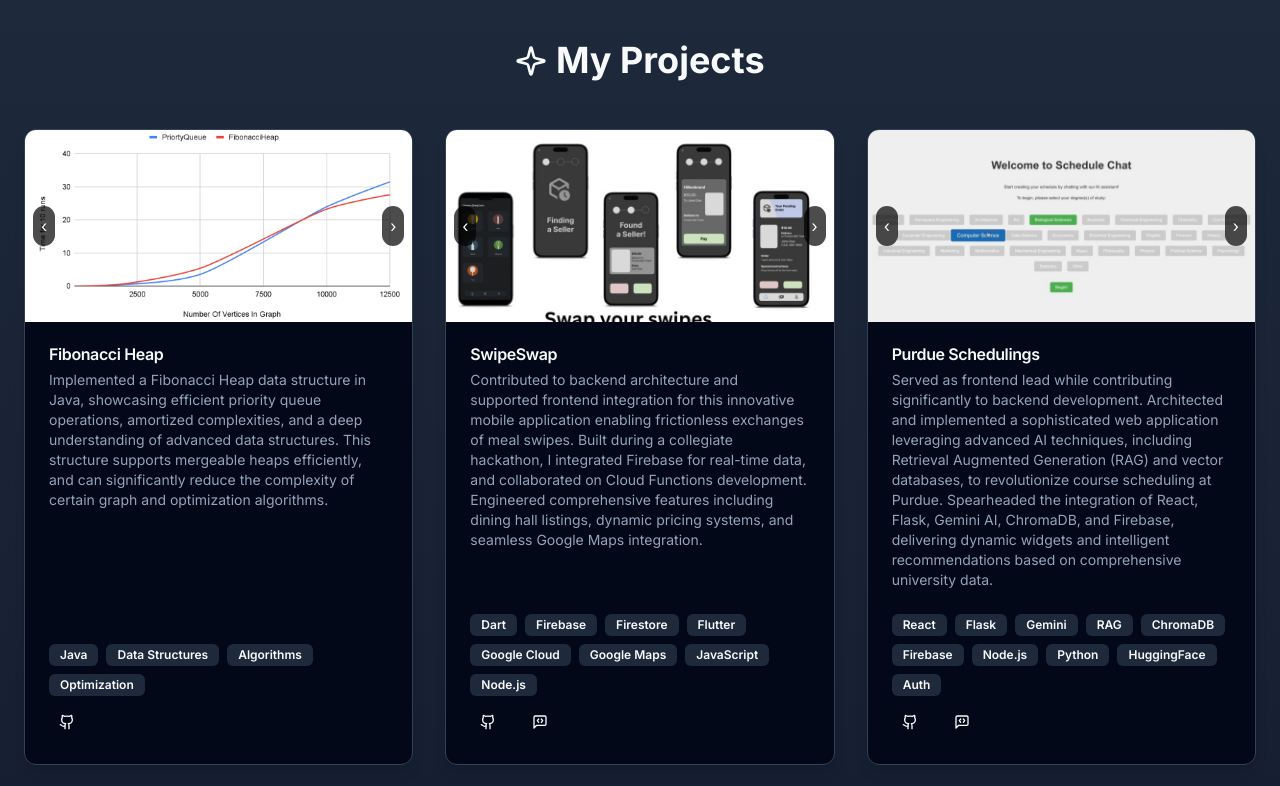
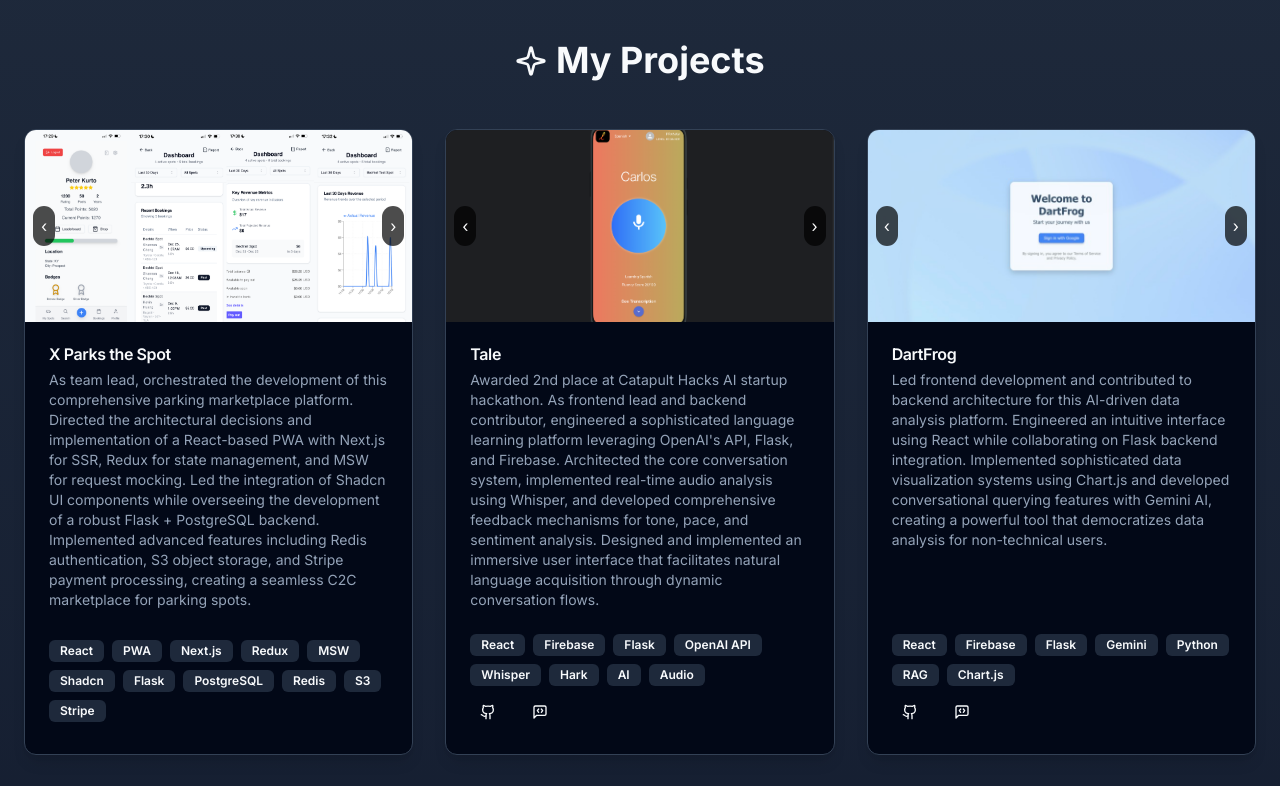
Before and after one commit to pkurto16/portfolio-site, a Next.js app: page / in a window 1280 px wide. Shown: the part 840-1626 px from the top of the page. Built offline with nearby package versions, Linux system fonts and the light colour scheme.

Commit message:
Projects section in reverse chronological order for relevance

```diff
--- a/src/app/components/Projects.tsx
+++ b/src/app/components/Projects.tsx
@@ -26,7 +26,7 @@
                             <Sparkle className="inline-block w-8 h-8 text-primary mb-1" /> My Projects
                         </h2>
                         <div className="grid grid-cols-1 md:grid-cols-2 lg:grid-cols-3 gap-8 items-stretch">
-                            {projects.map((project, index) => (
+                            {projects.toReversed().map((project, index) => (
                                 <ProjectCard key={project.id} project={project} index={index} />
                             ))}
                         </div>
```
